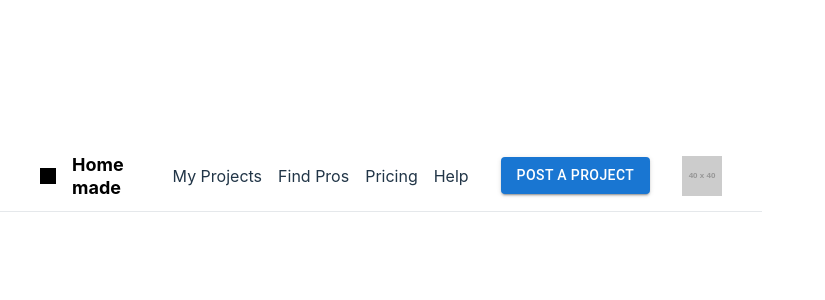
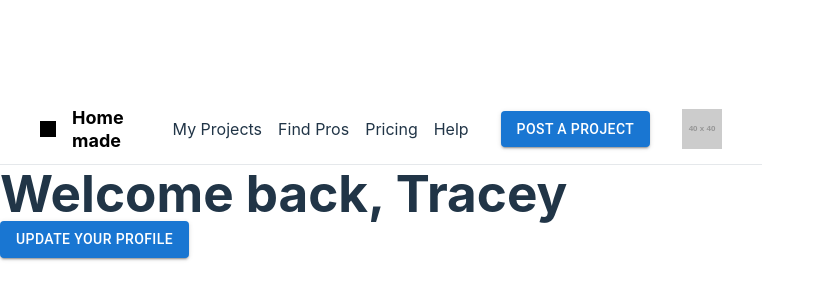
Before and after one commit to ctsang94/icontract-frontend, a React (Vite) app: page / in a window 1280 px wide. Shown: the part 224-524 px from the top of the page, without its empty margins (0-825 px from the left). Built offline with nearby package versions, Linux system fonts and the light colour scheme.

Commit message:
Add routes and home page and welcome

```diff
--- a/package.json
+++ b/package.json
@@ -17,6 +17,7 @@
     "mui": "^0.0.1",
     "react": "^18.2.0",
     "react-dom": "^18.2.0",
+    "react-router-dom": "^6.24.0",
     "sass": "^1.77.6"
   },
   "devDependencies": {
--- a/src/App.jsx
+++ b/src/App.jsx
@@ -3,13 +3,20 @@ import './App.scss'
 import Header from './components/Header/Header'
 import '../src/components/styles/resets.scss'
 import Header2 from './components/Header/Header2'
+import { BrowserRouter, Routes, Route } from 'react-router-dom'
+import Homepage from './pages/Homepage'
 
 function App() {
   const [count, setCount] = useState(0)
 
   return (
     <>
-      <Header2 />
+      <BrowserRouter>
+        <Header2 />
+        <Routes>
+          <Route path='/' element={<Homepage />} />
+        </Routes>
+      </BrowserRouter>
     </>
   )
 }
--- /dev/null
+++ b/src/components/Welcome/Welcome.jsx
@@ -0,0 +1,12 @@
+import { Button } from "@mui/material";
+
+const Welcome = () => {
+  return (
+    <>
+      <h1>Welcome back, Tracey</h1>
+      <Button variant="contained">Update your profile</Button>
+    </>
+  );
+};
+
+export default Welcome
--- /dev/null
+++ b/src/pages/Homepage.jsx
@@ -0,0 +1,11 @@
+import Welcome from "../components/Welcome/Welcome";
+
+const Homepage = () =>{
+    return (
+        <>
+            <Welcome />
+        </>
+    )
+}
+
+export default Homepage;
```
Also changed, not shown: 1 other file (tests, documents, lock files or other folders).
